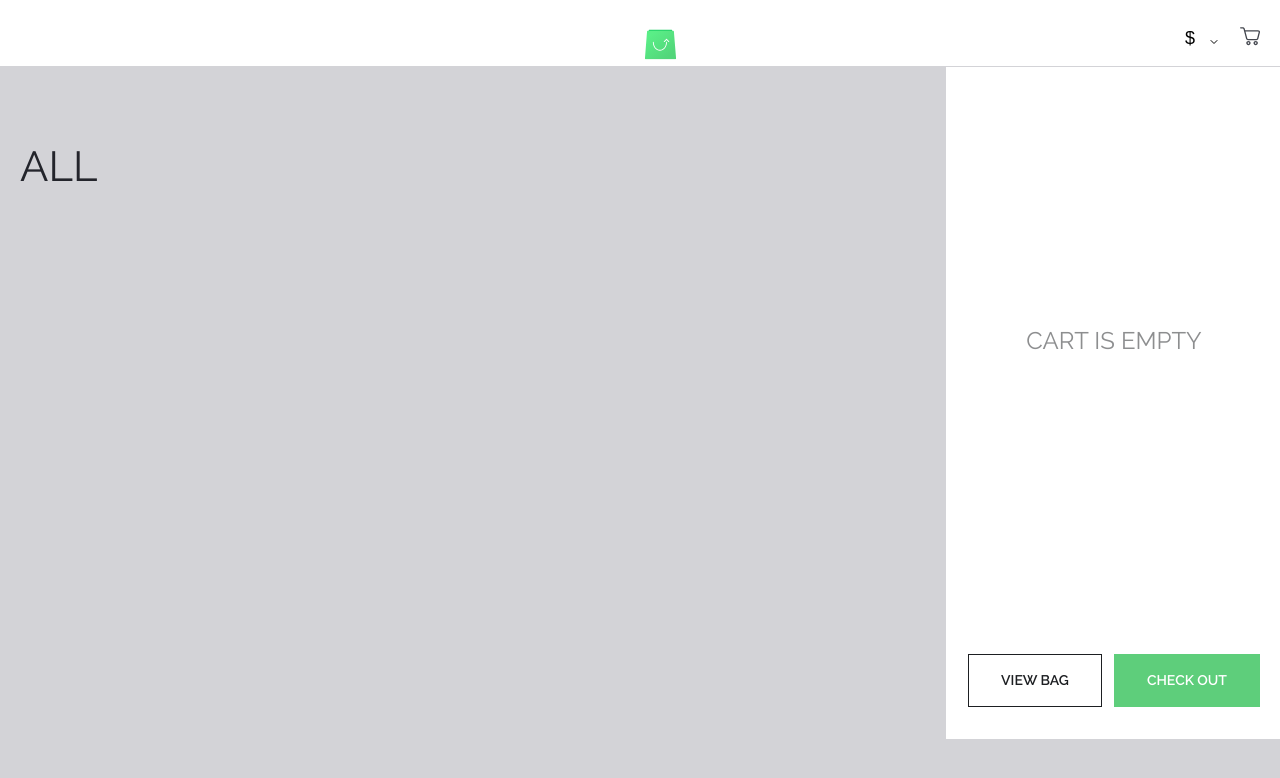
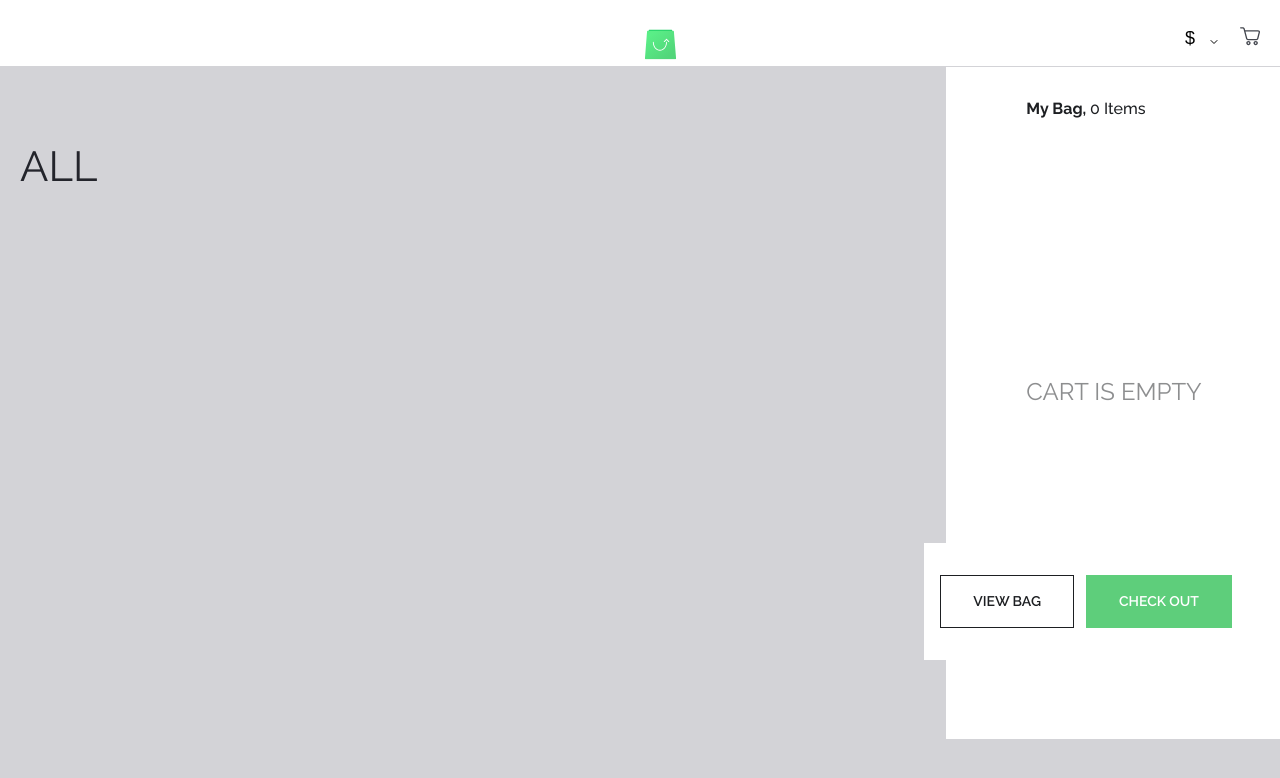
Before and after one commit to Neg4t1ve/Osadchii-Andreii-scandiTest, a React (Create React App) app: page / in a window 1280 px wide. Both pictures are taken after a click on the button 1250 px from the left and 37 px from the top of the page. Shown: the top 778 px of the page. Built offline with nearby package versions, Linux system fonts and the light colour scheme.

Commit message:
add title and total price

```diff
--- a/src/components/MiniCart/MiniCart.jsx
+++ b/src/components/MiniCart/MiniCart.jsx
@@ -9,6 +9,7 @@ const mapStateToProps = (state) => ({
   cart: state.cart.products,
   currency: state.cart.activeCurrency,
   quantity: state.cart.quantity,
+  total: state.cart.total,
 });
 
 class MiniCart extends Component {
@@ -66,9 +67,13 @@ class MiniCart extends Component {
         {this.state.visibility > 0 && (
           <div className={styles.basket}>
             <div className={styles.basketContainer}>
+              <p className={styles.title}>
+                My Bag, <span>{this.props.quantity} items</span>
+              </p>
               {this.props.quantity === 0 && (
                 <p className={styles.placeholder}>Cart is empty</p>
               )}
+              <div className={styles.products}>
                 {this.props.cart &&
                   this.props.cart.map((item) => {
                     return (
@@ -91,8 +96,14 @@ class MiniCart extends Component {
                     );
                   })}
               </div>
+              <div className={styles.total}>
+                <p>Total</p>
+                <span>
+                  {this.props.currency}
+                  {this.props.total}
+                </span>
+              </div>
               <div className={styles.buttonsContainer}>
-              {" "}
                 <Link
                   onClick={this.toggleCartVisibility}
                   to="/cart"
@@ -109,6 +120,7 @@ class MiniCart extends Component {
                 </Link>
               </div>
             </div>
+          </div>
         )}
       </div>
     );
--- a/src/components/MiniCart/minicart.module.scss
+++ b/src/components/MiniCart/minicart.module.scss
@@ -46,6 +46,25 @@
     .basketContainer {
       display: flex;
       flex-direction: column;
+      .title {
+        align-self: flex-start;
+        margin-bottom: 2rem;
+        font-weight: 700;
+        text-transform: capitalize;
+        span {
+          font-weight: 500;
+        }
+      }
+      .total {
+        display: flex;
+        flex-direction: row;
+        justify-content: space-between;
+        margin-bottom: 5.5rem;
+        @include font($Roboto, 500);
+        span {
+          font-weight: 700;
+        }
+      }
       .placeholder {
         margin: 14.5rem auto;
         font-size: 1.5rem;
@@ -58,9 +77,15 @@
       opacity: 0;
     }
     .buttonsContainer {
+      position: fixed;
+      padding: 2rem 1rem;
+      bottom: 17.44%;
+      right: 2.5%;
       display: flex;
       flex-direction: row;
+      justify-content: center;
       gap: 0.75rem;
+      background-color: #fff;
       .link {
         @include font($Raleway, 600);
         font-size: 0.875rem;
```
Lines whose indentation alone changed are shown as unchanged.
